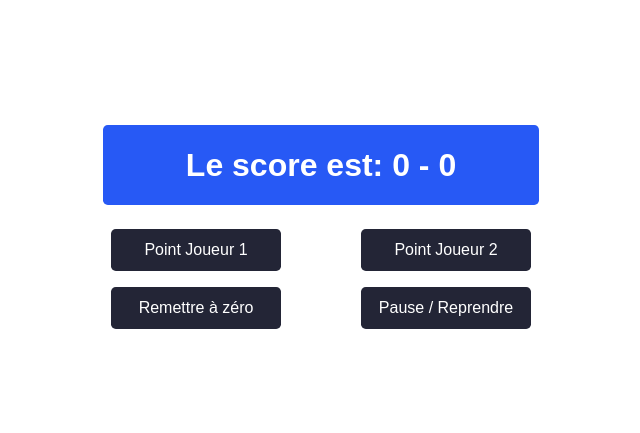
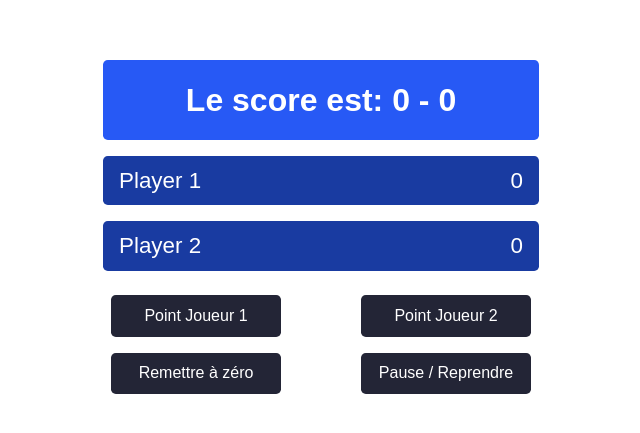
Before and after one commit to DevWeb13/tennis-score, a React (Create React App) app: page / in a window 1280 px wide. Shown: the part 169-602 px from the top of the page, without its empty margins (319-959 px from the left). Built offline with nearby package versions, Linux system fonts and the light colour scheme.

Commit message:
feat: Create component PlayerScore
Create and display PlayerScore with selectors.js

```diff
--- a/src/App.js
+++ b/src/App.js
@@ -2,11 +2,14 @@
 import { Display } from './Display';
 import { ResetButton } from './ResetButton';
 import { PointScoredButton } from './PointScoredButton';
+import { PlayerScore } from './PlayerScore';
 
 export default function App() {
   return (
     <div>
       <Display />
+      <PlayerScore playerId="player1" playerName="Player 1" />
+      <PlayerScore playerId="player2" playerName="Player 2" />
       <div className="buttons-row">
         <PointScoredButton playerId="player1">Point Joueur 1</PointScoredButton>
         <PointScoredButton playerId="player2">Point Joueur 2</PointScoredButton>
--- /dev/null
+++ b/src/PlayerScore.js
@@ -0,0 +1,16 @@
+import { useSelector } from 'react-redux';
+import { selectPlayerHasAdvantage } from './selectors';
+
+export function PlayerScore({ playerId, playerName }) {
+  // playerId est soit "player1" soit "player2"
+  // on l'utilise dans le selector pour accéder au score du joueur !
+  const score = useSelector((state) => state[playerId]);
+  const hasAdvantage = useSelector(selectPlayerHasAdvantage(playerId));
+
+  return (
+    <div className="player-score">
+      <p>{playerName}</p>
+      <p>{(hasAdvantage ? 'Avantage - ' : '') + score}</p>
+    </div>
+  );
+}
--- /dev/null
+++ b/src/selectors.js
@@ -0,0 +1,3 @@
+export const selectPlayerHasAdvantage = (playerId) => {
+  return (state) => state.advantage === playerId;
+};
```
